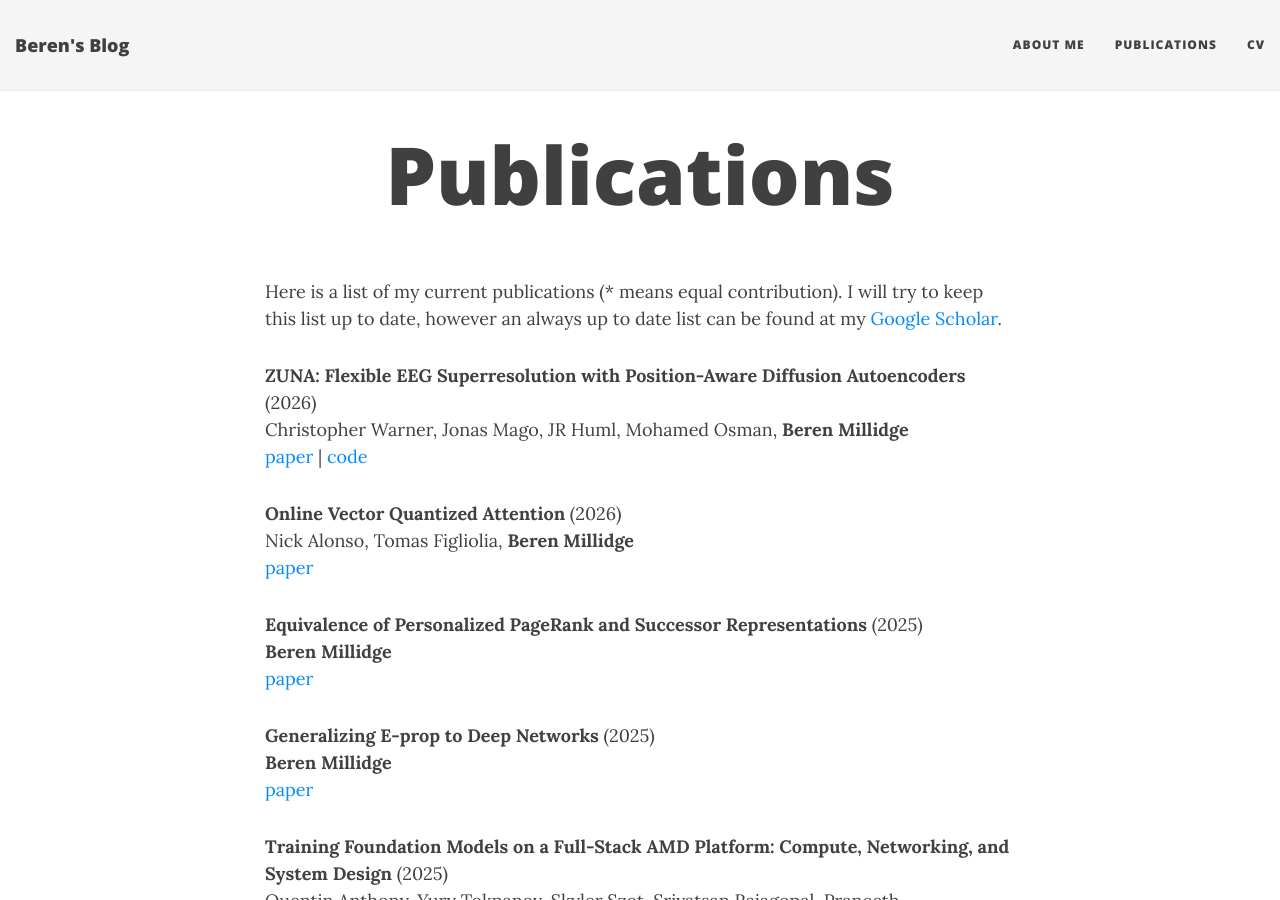
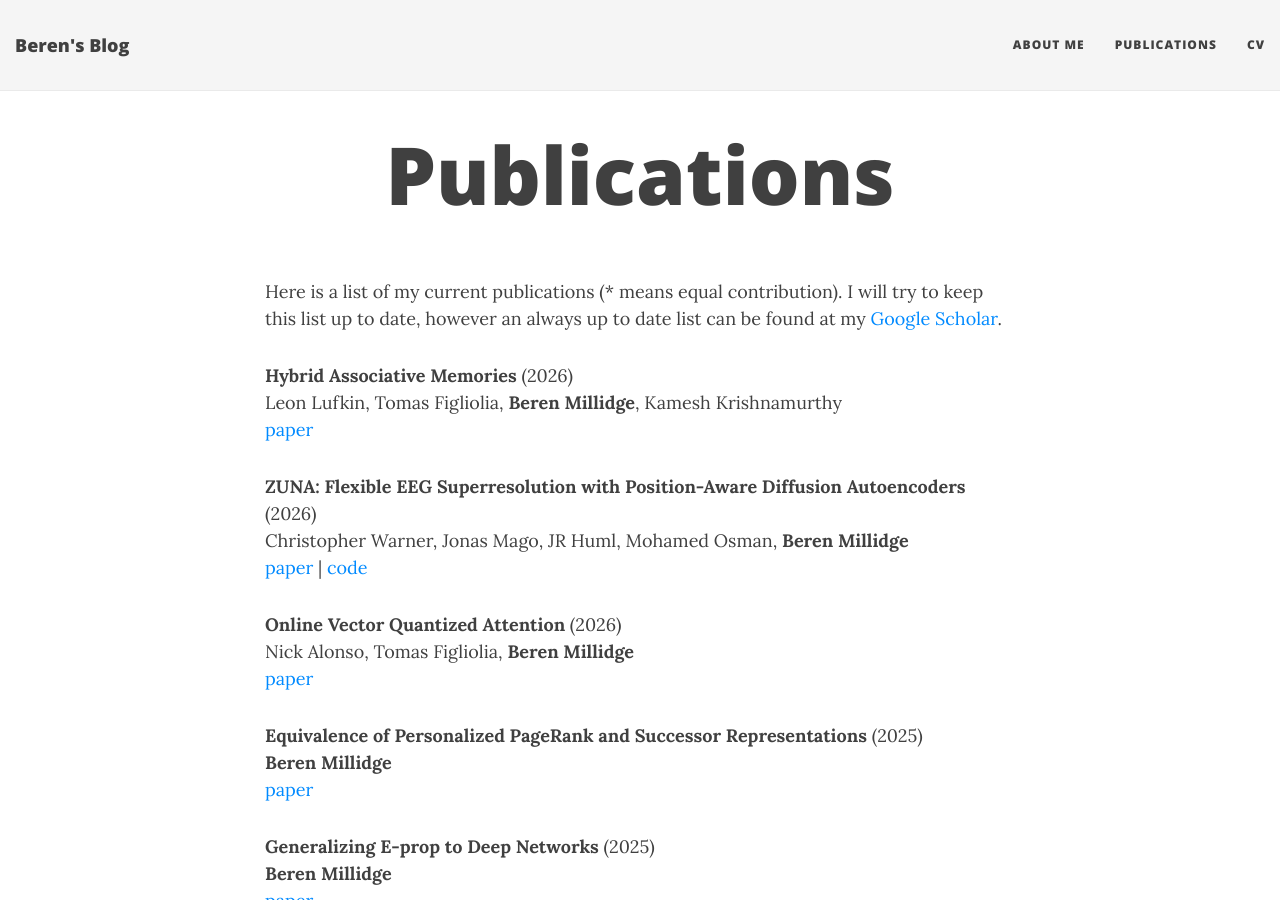
Before and after one commit to BerenMillidge/BerenMillidge.github.io, a Jekyll site: the page built from publications.md, in a window 1280 px wide and 900 px high. Built offline with Jekyll 4.4.1, drawn with Linux system fonts in a browser that asks for light colours; nearby versions of some CDN libraries.

Commit message:
Update publications.md

```diff
--- a/publications.md
+++ b/publications.md
@@ -4,6 +4,8 @@ title: Publications
 ---
 
 Here is a list of my current publications (* means equal contribution). I will try to keep this list up to date, however an always up to date list can be found at my [Google Scholar](https://scholar.google.com/citations?user=3GGkFTkAAAAJ&hl=en&oi=ao).
+
+**Hybrid Associative Memories** (2026) <br /> Leon Lufkin, Tomas Figliolia, **Beren Millidge**, Kamesh Krishnamurthy <br /> [paper](https://arxiv.org/abs/2603.22325)
 
 **ZUNA: Flexible EEG Superresolution with Position-Aware Diffusion Autoencoders** (2026) <br /> Christopher Warner, Jonas Mago, JR Huml, Mohamed Osman, **Beren Millidge** <br /> [paper](https://arxiv.org/abs/2602.18478) \| [code](https://github.com/Zyphra/zuna)
 
```
